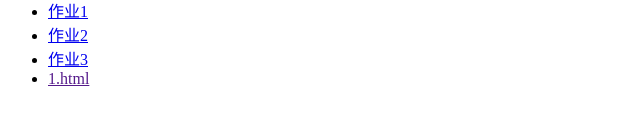
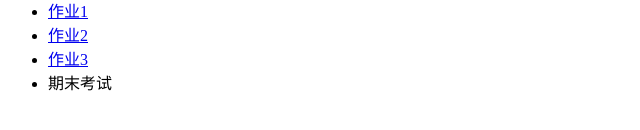
Before and after one commit to wanan857/learn, a plain HTML site: page index.html in a window 1280 px wide. Shown: the part 130-260 px from the top of the page, 0-640 px from the left. Drawn offline with Linux system fonts and the light colour scheme.

Commit message:
Update index.html

```diff
--- a/index.html
+++ b/index.html
@@ -14,7 +14,7 @@
         <li><a href="zy01.html">作业1</a></li>
         <li><a href="zy02.html">作业2</a></li>
         <li><a href="zy03.html">作业3</a></li>
-        <li><a href="">1.html</a></li>
+        <li><a href="1.html"></a>期末考试</li>
     </ul>
 </body>
 </html>
```
